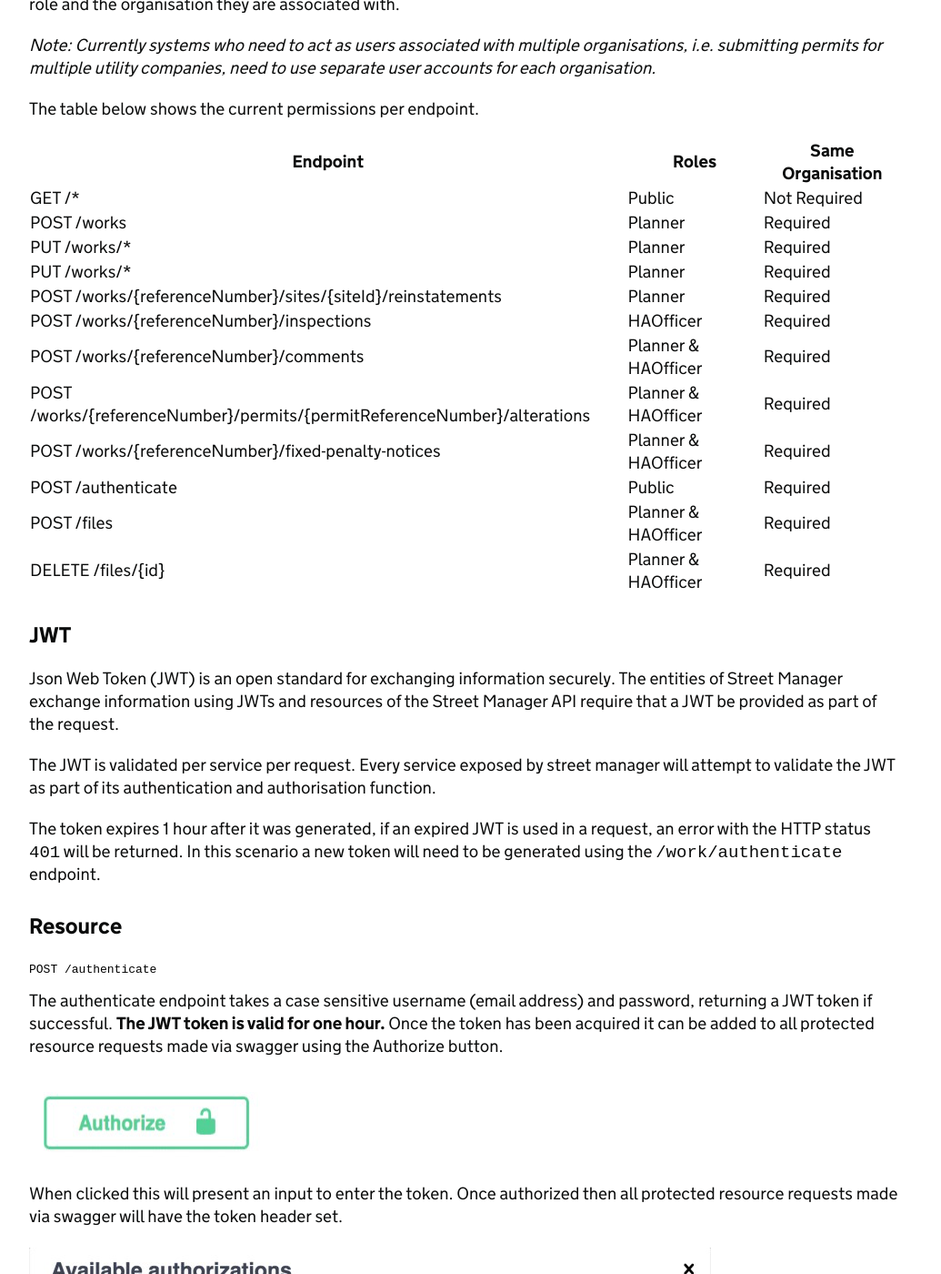
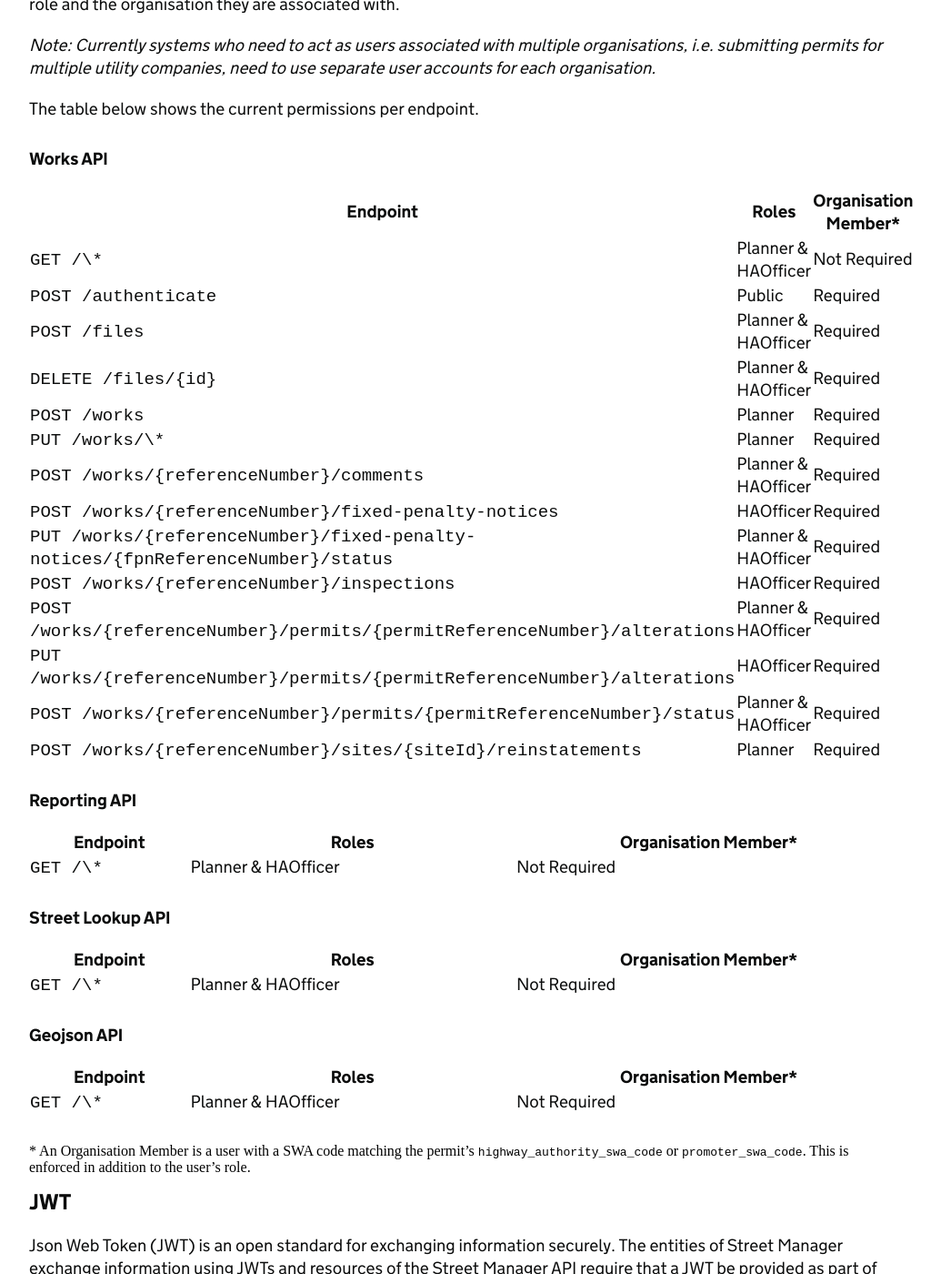
Before and after one commit to jgraham0325/land-register-api-docs, a Jekyll site: the page built from docs/api-documentation/V0.2/index.md, in a window 1280 px wide and 1400 px high, scrolled down 8455 px. Shown: the whole window at 91% size, without its empty margins (128-1163 px from the left). Built offline with Jekyll 4.4.1, drawn with Linux system fonts in a browser that asks for light colours.

Commit message:
Add street lookup, geojson and reporting APIs authorisation rules

```diff
--- a/docs/api-documentation/V0.2/index.md
+++ b/docs/api-documentation/V0.2/index.md
@@ -409,21 +409,54 @@
 The table below shows the current permissions per endpoint.
 {: .govuk-body}
 
-Endpoint|Roles|Same Organisation
---------|-----|-----------------
-GET /\*|Public|Not Required
-POST /works|Planner|Required
-PUT /works/\*|Planner|Required
-PUT /works/\*|Planner|Required
-POST /works/{referenceNumber}/sites/{siteId}/reinstatements|Planner|Required
-POST /works/{referenceNumber}/inspections|HAOfficer|Required
-POST /works/{referenceNumber}/comments|Planner & HAOfficer|Required
-POST /works/{referenceNumber}/permits/{permitReferenceNumber}/alterations|Planner & HAOfficer|Required
-POST /works/{referenceNumber}/fixed-penalty-notices|Planner & HAOfficer|Required
-POST /authenticate|Public|Required
-POST /files|Planner & HAOfficer|Required
-DELETE /files/{id}|Planner & HAOfficer|Required
+#### Works API
+{: .govuk-heading-s}
+
+Endpoint|Roles|Organisation Member\*
+--------|-----|---------------------
+<code>GET /\*</code>|Planner & HAOfficer|Not Required
+<code>POST /authenticate</code>|Public|Required
+<code>POST /files</code>|Planner & HAOfficer|Required
+<code>DELETE /files/{id}</code>|Planner & HAOfficer|Required
+<code>POST /works</code>|Planner|Required
+<code>PUT /works/\*</code>|Planner|Required
+<code>POST /works/{referenceNumber}/comments</code>|Planner & HAOfficer|Required
+<code>POST /works/{referenceNumber}/fixed-penalty-notices</code>|HAOfficer|Required
+<code>PUT /works/{referenceNumber}/fixed-penalty-notices/{fpnReferenceNumber}/status</code>|Planner & HAOfficer|Required
+<code>POST /works/{referenceNumber}/inspections</code>|HAOfficer|Required
+<code>POST /works/{referenceNumber}/permits/{permitReferenceNumber}/alterations</code>|Planner & HAOfficer|Required
+<code>PUT /works/{referenceNumber}/permits/{permitReferenceNumber}/alterations</code>|HAOfficer|Required
+<code>POST /works/{referenceNumber}/permits/{permitReferenceNumber}/status</code>|Planner & HAOfficer|Required
+<code>POST /works/{referenceNumber}/sites/{siteId}/reinstatements</code>|Planner|Required
 {: .govuk-table}
+
+#### Reporting API
+{: .govuk-heading-s}
+
+Endpoint|Roles|Organisation Member\*
+--------|-----|---------------------
+<code>GET /\*</code>|Planner & HAOfficer|Not Required
+{: .govuk-table}
+
+#### Street Lookup API
+{: .govuk-heading-s}
+
+Endpoint|Roles|Organisation Member\*
+--------|-----|---------------------
+<code>GET /\*</code>|Planner & HAOfficer|Not Required
+{: .govuk-table}
+
+#### Geojson API
+{: .govuk-heading-s}
+
+Endpoint|Roles|Organisation Member\*
+--------|-----|---------------------
+<code>GET /\*</code>|Planner & HAOfficer|Not Required
+{: .govuk-table}
+
+\* An Organisation Member is a user with a SWA code matching the permit's
+<code>highway_authority_swa_code</code> or <code>promoter_swa_code</code>. This
+is enforced in addition to the user's role.
 
 ### JWT
 {: .govuk-heading-m}
```
